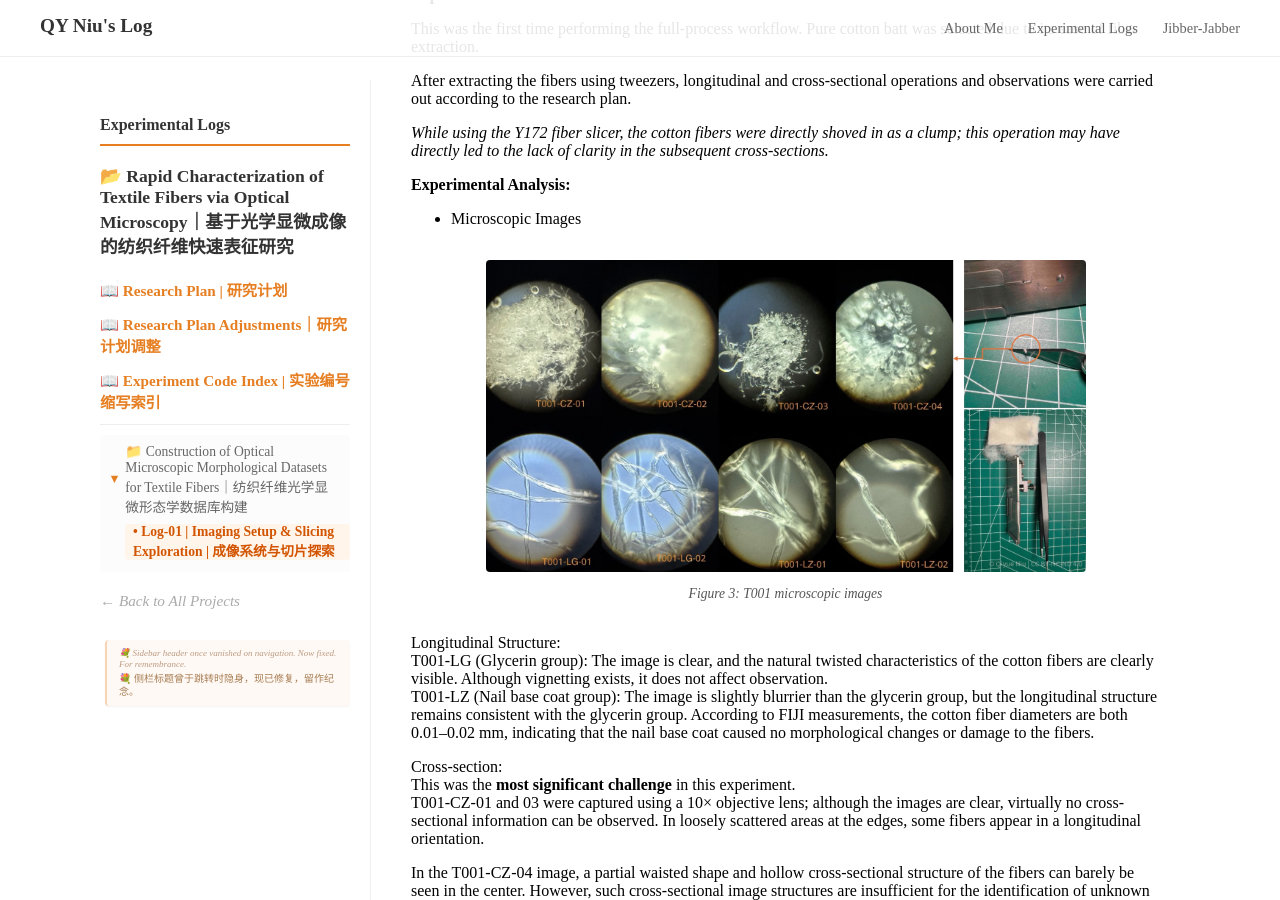
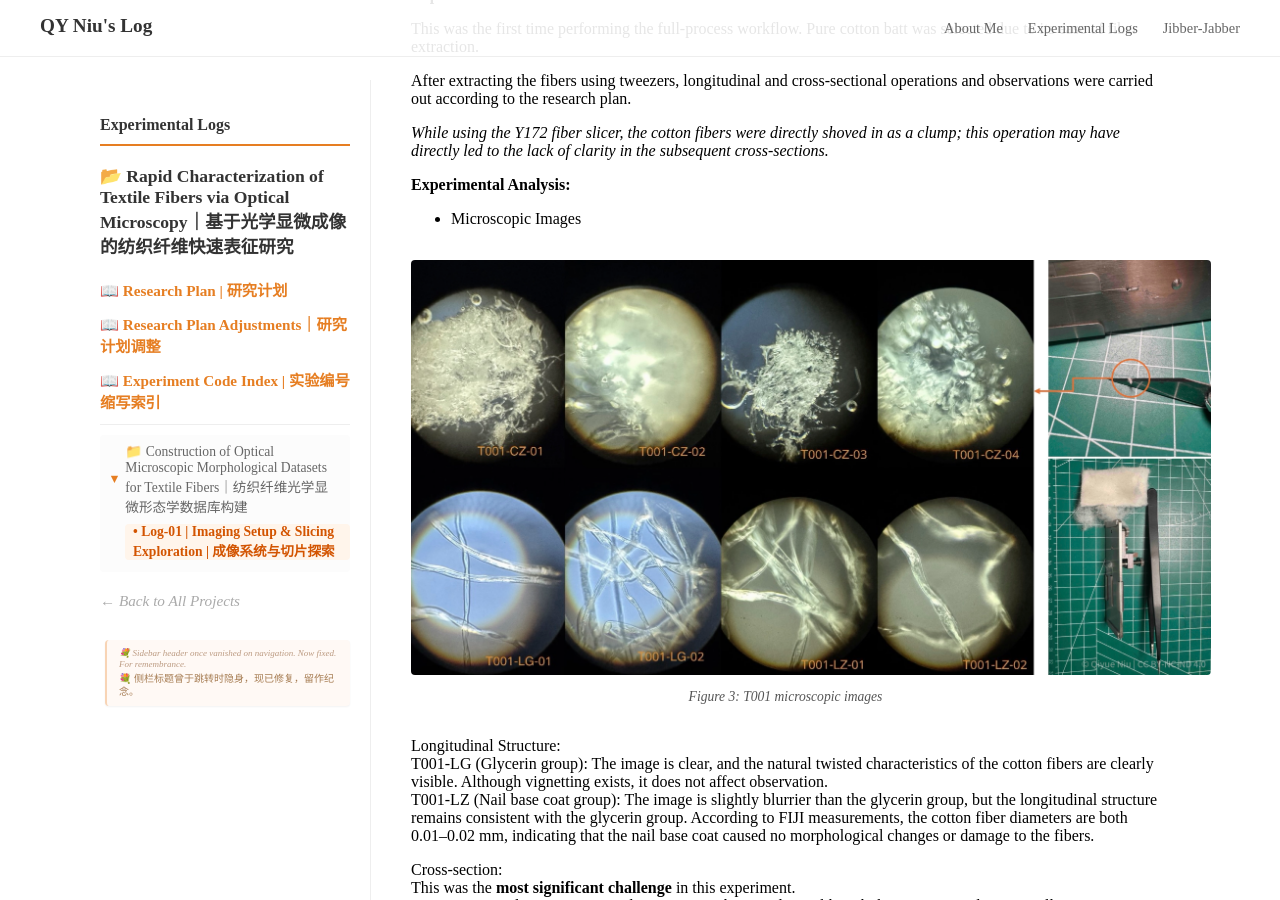
Before and after one commit to nqy-exp/nqy-exp.github.io, a Jekyll site: the page built from _projects/projecta/projecta1/pa1-log1.md, in a window 1280 px wide and 900 px high, scrolled down 2574 px. Built offline with Jekyll 4.4.1, drawn with Linux system fonts in a browser that asks for light colours.

Commit message:
Update pa1-log1.md
make pic bigger to see clear

```diff
--- a/_projects/projecta/projecta1/pa1-log1.md
+++ b/_projects/projecta/projecta1/pa1-log1.md
@@ -104,7 +104,7 @@ After extracting the fibers using tweezers, longitudinal and cross-sectional ope
 - Microscopic Images
 
 <figure style="text-align: center; margin: 2em 0;">
-  <img src="/images/T001.jpg" alt="Figure 3: T001 microscopic images" style="max-width: 600px; height: auto; border-radius: 4px;">
+  <img src="/images/T001.jpg" alt="Figure 3: T001 microscopic images" style="max-width: 800px; height: auto; border-radius: 4px;">
   <figcaption style="font-size: 0.85em; color: #555; font-style: italic; margin-top: 10px;">
     Figure 3: T001 microscopic images
   </figcaption>
@@ -159,7 +159,7 @@ Since the fibers in both the first (CZ-01, 02) and second (CZ-03, 04) cross-sect
 - Longitudinal Structure
 
 <figure style="text-align: center; margin: 2em 0;">
-  <img src="/images/T002-L.jpg" alt="Figure 5: T002 longitudinal structures" style="max-width: 600px; height: auto; border-radius: 4px;">
+  <img src="/images/T002-L.jpg" alt="Figure 5: T002 longitudinal structures" style="max-width: 800px; height: auto; border-radius: 4px;">
   <figcaption style="font-size: 0.85em; color: #555; font-style: italic; margin-top: 10px;">
     Figure 5: T002 longitudinal structures
   </figcaption>
@@ -174,7 +174,7 @@ It can be observed that the longitudinal structures in these images clearly show
 - Cross-section
 
 <figure style="text-align: center; margin: 2em 0;">
-  <img src="/images/T002-C.jpg" alt="Figure 6: T002 cross-sections" style="max-width: 600px; height: auto; border-radius: 4px;">
+  <img src="/images/T002-C.jpg" alt="Figure 6: T002 cross-sections" style="max-width: 800px; height: auto; border-radius: 4px;">
   <figcaption style="font-size: 0.85em; color: #555; font-style: italic; margin-top: 10px;">
     Figure 6: T002 cross-sections
   </figcaption>
```
